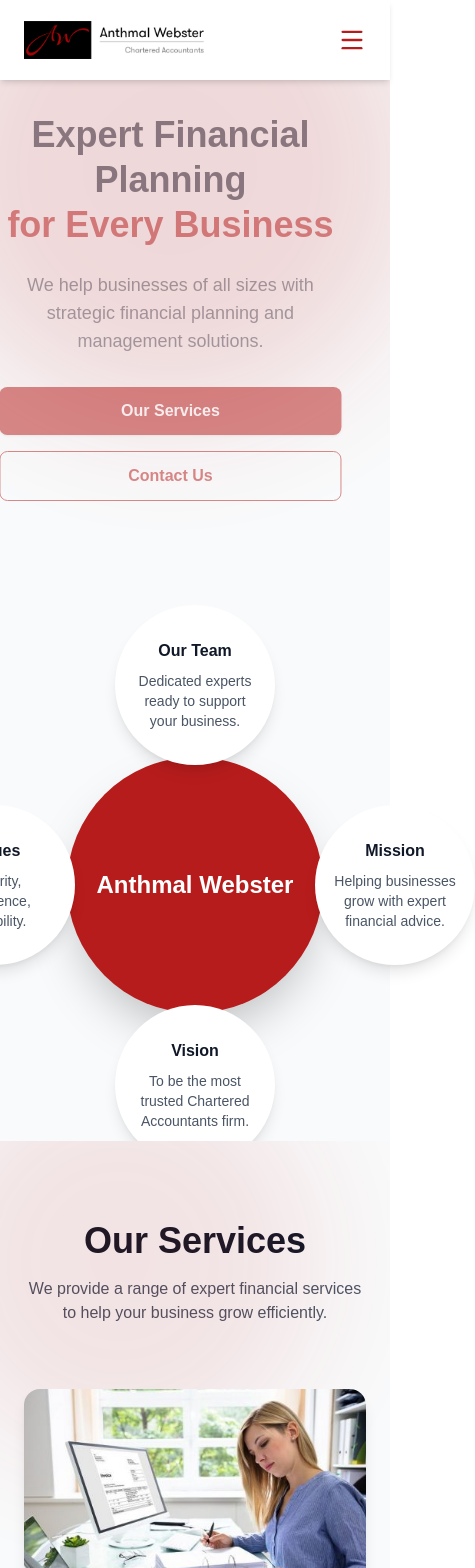
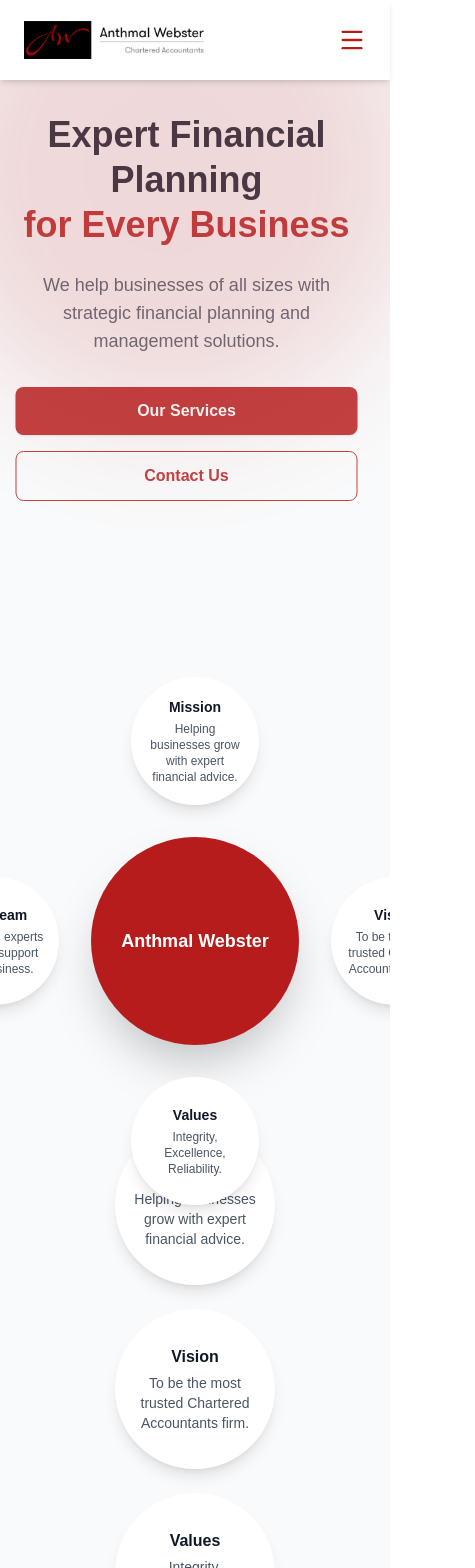
Before and after one commit to TinaTech-Developers/anthmal-webster, a Next.js app: page / in a window 390 px wide. Shown: the top 1568 px of the page, 475 px wide, since content can reach past the window. Built offline with nearby package versions, Linux system fonts and the light colour scheme; grey boxes are pictures that could not be loaded.

Commit message:
second committt

```diff
--- a/app/components/whoarewe.js
+++ b/app/components/whoarewe.js
@@ -19,43 +19,65 @@
 ];
 
 export default function WhoWeAreRadial() {
+  const radiusDesktop = 200; // radius on desktop
+  const radiusMobile = 120; // smaller radius for mobile
+
   return (
-    <section className="relative bg-gray-50 py-32 flex justify-center items-center">
+    <section className="relative bg-gray-50 pt-32 pb-48 px-6 flex flex-col items-center overflow-hidden">
+      {/* Radial Layout */}
+      <div className="relative mt-20 w-full max-w-5xl flex justify-center items-center">
         {/* Central Circle */}
         <motion.div
-        className="relative w-64 h-64 rounded-full bg-[#B71C1C] flex items-center justify-center text-white shadow-2xl"
+          className="relative w-52 sm:w-56 md:w-64 h-52 sm:h-56 md:h-64 rounded-full bg-[#B71C1C] flex items-center justify-center text-white shadow-2xl"
           initial={{ scale: 0 }}
-        animate={{ scale: 1 }}
+          whileInView={{ scale: 1 }}
           transition={{ duration: 1 }}
         >
-        <h2 className="text-2xl font-bold text-center px-4">Anthmal Webster</h2>
+          <h2 className="text-lg sm:text-xl md:text-2xl font-bold text-center px-4">
+            Anthmal Webster
+          </h2>
         </motion.div>
 
         {/* Surrounding Circles */}
         {elements.map((el, i) => {
-        const angle = (i / elements.length) * 360; // even distribution around circle
-        const radius = 200; // distance from center
-        const rad = (angle * Math.PI) / 180;
-        const x = radius * Math.cos(rad);
-        const y = radius * Math.sin(rad);
-
+          const angle = (i / elements.length) * 2 * Math.PI - Math.PI / 2; // rotate -90deg so first item is top
           return (
             <motion.div
               key={el.title}
-            className="absolute w-40 h-40 rounded-full bg-white shadow-lg flex flex-col items-center justify-center p-4 text-center cursor-pointer hover:scale-105 transition-transform"
+              className="absolute w-32 sm:w-36 md:w-40 h-32 sm:h-36 md:h-40 rounded-full bg-white shadow-lg flex flex-col items-center justify-center p-3 sm:p-4 text-center cursor-pointer hover:scale-105 transition-transform"
               style={{
-              top: `calc(50% + ${y}px - 80px)`,
-              left: `calc(50% + ${x}px - 80px)`,
+                top: `calc(50% + ${radiusDesktop * Math.sin(angle)}px - 64px)`,
+                left: `calc(50% + ${radiusDesktop * Math.cos(angle)}px - 64px)`,
               }}
               initial={{ opacity: 0, scale: 0 }}
-            animate={{ opacity: 1, scale: 1 }}
+              whileInView={{ opacity: 1, scale: 1 }}
               transition={{ duration: 0.8, delay: i * 0.2 }}
             >
-            <h3 className="font-semibold text-gray-900">{el.title}</h3>
-            <p className="mt-2 text-gray-600 text-sm">{el.description}</p>
+              <h3 className="font-semibold text-gray-900 text-sm sm:text-base md:text-lg">
+                {el.title}
+              </h3>
+              <p className="mt-1 text-gray-600 text-xs sm:text-sm md:text-sm">
+                {el.description}
+              </p>
             </motion.div>
           );
         })}
+      </div>
+
+      {/* Mobile Adjustments: Stack circles below center */}
+      <div className="flex flex-col items-center mt-20 gap-6 md:hidden">
+        {elements.map((el) => (
+          <div
+            key={el.title}
+            className="w-40 h-40 rounded-full bg-white shadow-lg flex flex-col items-center justify-center p-4 text-center"
+          >
+            <h3 className="font-semibold text-gray-900 text-base">
+              {el.title}
+            </h3>
+            <p className="mt-1 text-gray-600 text-sm">{el.description}</p>
+          </div>
+        ))}
+      </div>
     </section>
   );
 }
```
Lines whose indentation alone changed are shown as unchanged.
